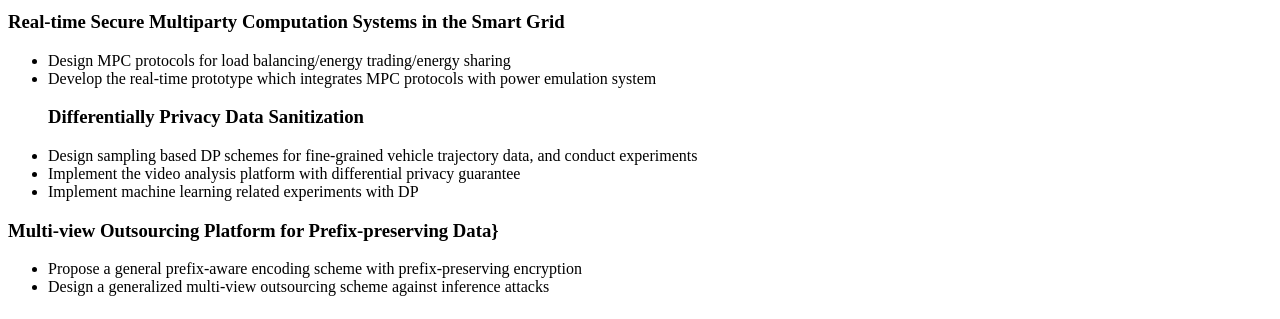
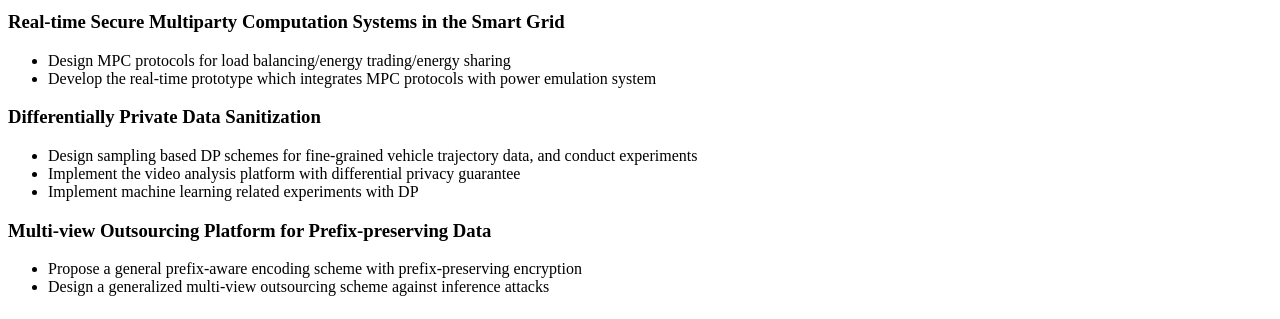
Before and after one commit to songwellxie/songwellxie.github.io, a Jekyll site: the page built from research.md, in a window 1280 px wide. Shown: the part 170-489 px from the top of the page. Built offline with Jekyll 4.4.1, drawn with Linux system fonts in a browser that asks for light colours; our own code applies the rules of GitHub Pages for plain Markdown files.

Commit message:
Update research.md

```diff
--- a/research.md
+++ b/research.md
@@ -6,12 +6,13 @@ layout: default
 ### Real-time Secure Multiparty Computation Systems in the Smart Grid
 * Design MPC protocols for load balancing/energy trading/energy sharing
 * Develop the real-time prototype which integrates MPC protocols with power emulation system
-### Differentially Privacy Data Sanitization
+
+### Differentially Private Data Sanitization
 * Design sampling based DP schemes for fine-grained vehicle trajectory data, and conduct experiments
 * Implement the video analysis platform with differential privacy guarantee
 * Implement machine learning related experiments with DP
 
-### Multi-view Outsourcing Platform for Prefix-preserving Data}
+### Multi-view Outsourcing Platform for Prefix-preserving Data
 * Propose a general prefix-aware encoding scheme with prefix-preserving encryption
 * Design a generalized multi-view outsourcing scheme against inference attacks
 
```
